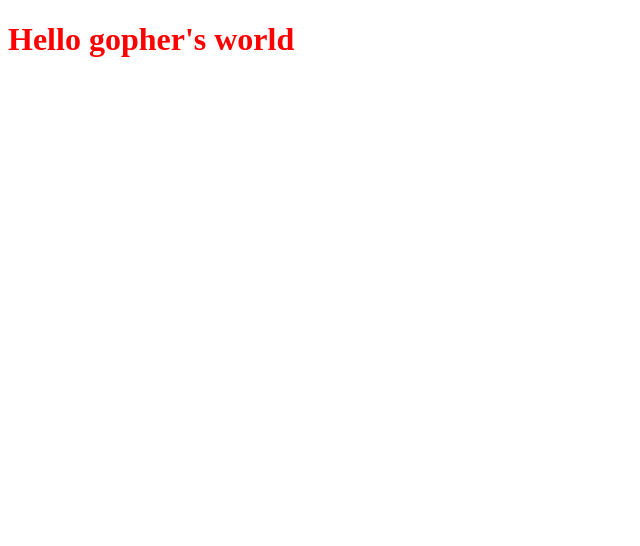
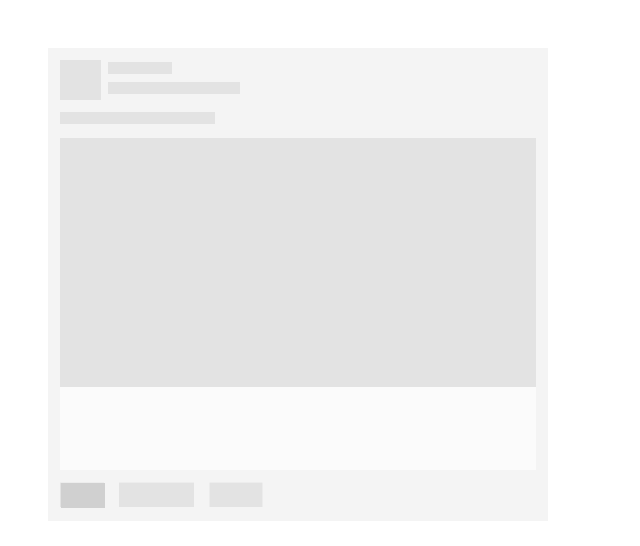
Before and after one commit to greatMonster11/Funny_HTML_series, a website built with Parcel: page Facebook-reaction-buttons/index.html in a window 1280 px wide. Shown: the whole page, without its empty margins (0-640 px from the left). Built offline with nearby package versions, Linux system fonts and the light colour scheme.

Commit message:
feat(display): add reactions block on hover action

```diff
--- a/Facebook-reaction-buttons/index.html
+++ b/Facebook-reaction-buttons/index.html
@@ -8,6 +8,10 @@
     <title>Reaction buttons</title>
   </head>
   <body>
-    <h1>Hello gopher's world</h1>
+    <div class="feed">
+      <a class="like-btn">
+        <div class="reaction-box"></div>
+      </a>
+    </div>
   </body>
 </html>
--- a/Facebook-reaction-buttons/src/main.scss
+++ b/Facebook-reaction-buttons/src/main.scss
@@ -1,3 +1,41 @@
-h1 {
-  color: red;
+html,
+body {
+  padding: 20px;
+  font-family: sans-serif;
 }
+
+.feed {
+  width: 500px;
+  height: 473px;
+  background-image: url("../image/feed_template.png");
+  position: relative;
+
+  .like-btn {
+    width: 44px;
+    height: 25px;
+    background: #d0d0d0;
+    position: absolute;
+    bottom: 13px;
+    left: 13px;
+    cursor: pointer;
+
+    &:hover {
+      background: #718c00;
+
+      .reaction-box {
+        display: block;
+      }
+    }
+
+    .reaction-box {
+      position: absolute;
+      width: 312px;
+      height: 55px;
+      background: #f0c674;
+      border-radius: 28px;
+      left: -25px;
+      bottom: 25px;
+      display: none;
+    }
+  }
+}
```
